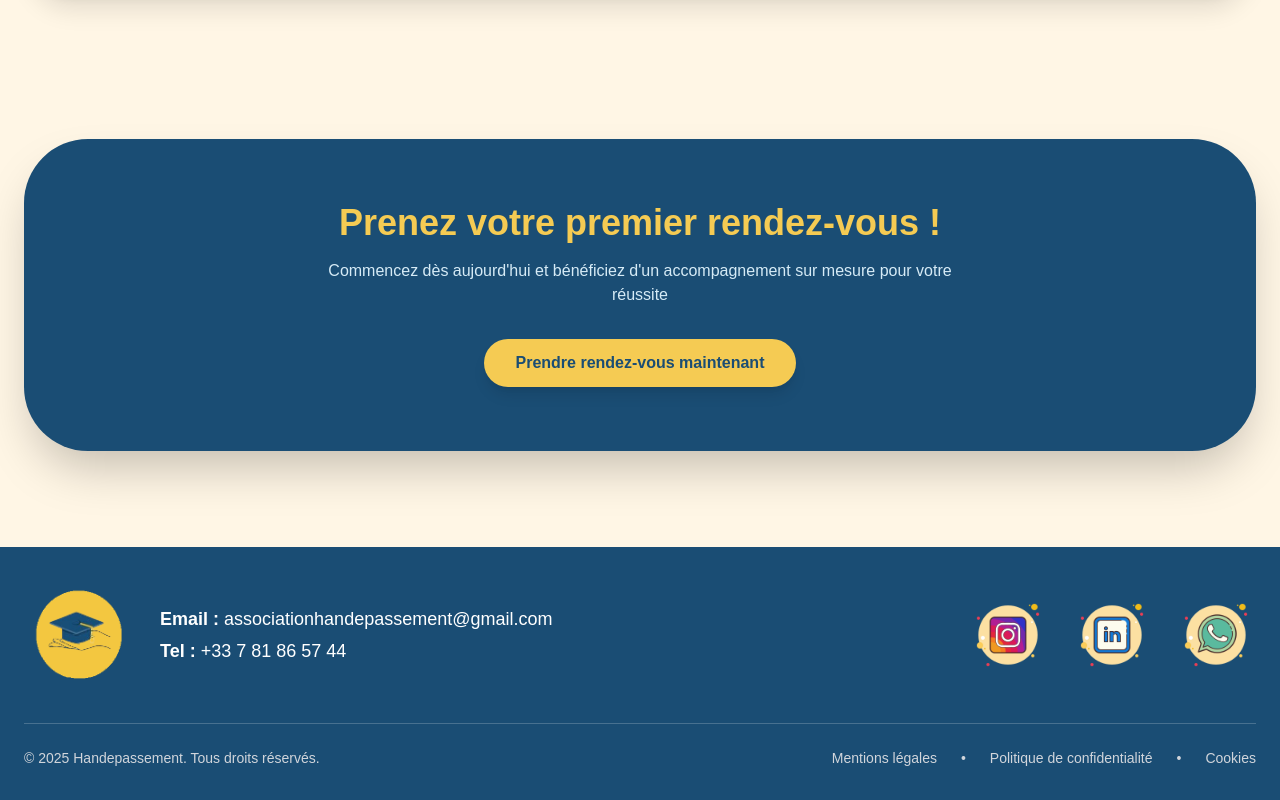
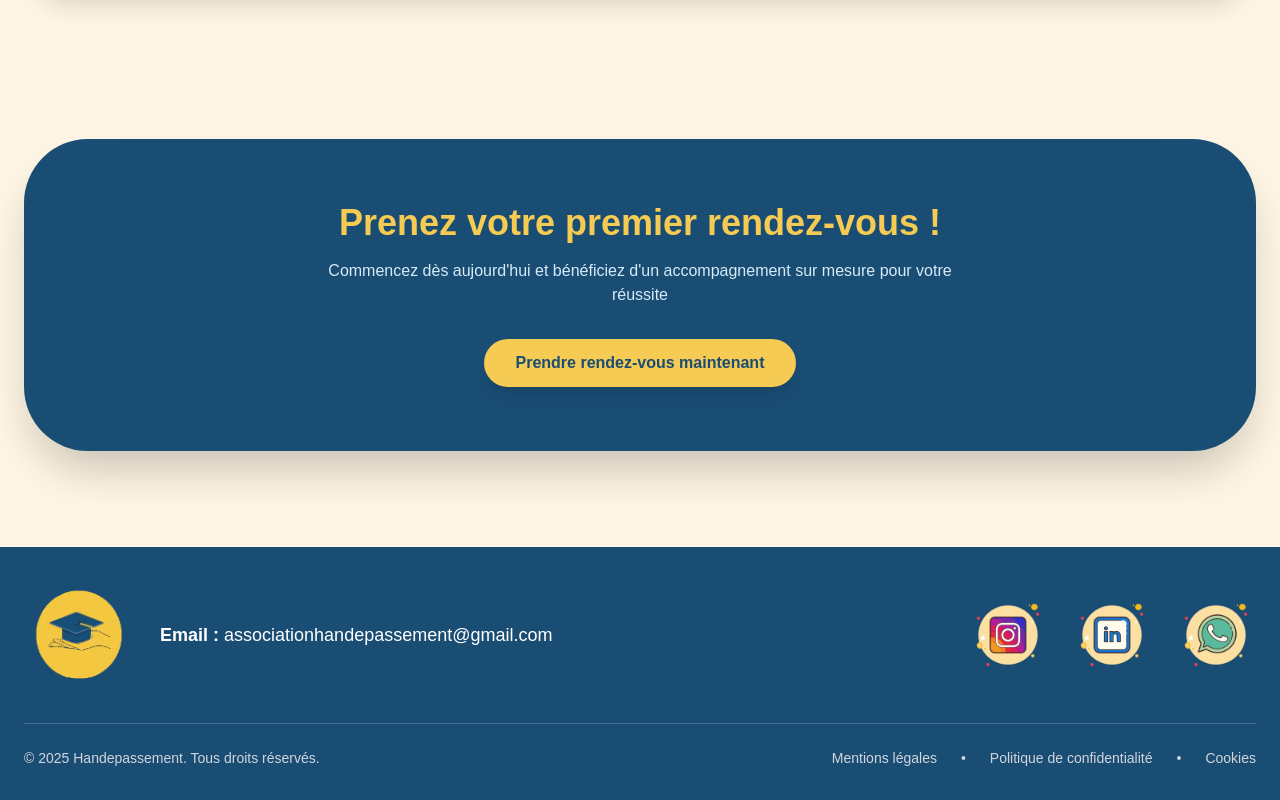
Before and after one commit to Altawn/ing4-handepassement-site-web, a React (Vite) app: page / in a window 1280 px wide. Shown: the part 1960-2760 px from the top of the page. Built offline with nearby package versions, Linux system fonts and the light colour scheme.

Commit message:
new Footer + Updated Home

```diff
--- a/src/App.tsx
+++ b/src/App.tsx
@@ -3,20 +3,16 @@ import Home from './pages/Home'
 import FirstRdv from './pages/FirstRdv'
 import Connexion from './pages/Connexion'
 import Inscription from './pages/Inscription'
-import HeaderMain from './components/HeaderMain'
-import FooterMain from './components/FooterMain'
 
 function App() {
     return (
         <Router>
-            <HeaderMain />
             <Routes>
                 <Route path="/" element={<Home />} />
                 <Route path="/premier-rdv" element={<FirstRdv />} />
                 <Route path="/connexion" element={<Connexion />} />
                 <Route path="/inscription" element={<Inscription />} />
             </Routes>
-            <FooterMain />
         </Router>
     )
 }
--- a/src/components/FooterOther.tsx
+++ b/src/components/FooterOther.tsx
@@ -0,0 +1,61 @@
+import React from 'react';
+import { Link } from 'react-router-dom';
+import logo from '../assets/images/logo-handepassement.png';
+import instagram from '../assets/images/logo-instagram.png';
+import linkedin from '../assets/images/logo-linkedin.png';
+import whatsapp from '../assets/images/logo-whatsapp.png';
+
+const FooterMain: React.FC = () => {
+    return (
+        <footer className="w-full bg-brand text-white py-8 mt-auto">
+            <div className="container mx-auto px-6">
+                {/* Top Section */}
+                <div className="flex flex-col md:flex-row items-center justify-between mb-8 gap-8">
+                    {/* Left: Logo & Contact */}
+                    <div className="flex items-center gap-6">
+                        <img
+                            src={logo}
+                            alt="Handepassement Logo"
+                            className="w-[7rem] h-[7rem]"
+                        />
+                        <div className="flex flex-col gap-1">
+                            <p className="text-lg">
+                                <span className="font-semibold">Email :</span> <a href="mailto:associationhandepassement@gmail.com" className="hover:text-accent transition-colors">associationhandepassement@gmail.com</a>
+                            </p>
+                        </div>
+                    </div>
+
+                    {/* Right: Social Icons */}
+                    <div className="flex items-center gap-6">
+                        <a href="#">
+                            <img src={instagram} alt="Instagram" className="w-[5rem] h-[5rem] object-contain" />
+                        </a>
+                        <a href="#">
+                            <img src={linkedin} alt="LinkedIn" className="w-[5rem] h-[5rem] object-contain" />
+                        </a>
+                        <a href="#">
+                            <img src={whatsapp} alt="WhatsApp" className="w-[5rem] h-[5rem] object-contain" />
+                        </a>
+                    </div>
+                </div>
+
+                {/* Divider */}
+                <div className="border-t border-white/20 my-6"></div>
+
+                {/* Bottom Section */}
+                <div className="flex flex-col md:flex-row items-center justify-between text-sm text-gray-300 gap-4">
+                    <p>© 2025 Handepassement. Tous droits réservés.</p>
+                    <div className="flex items-center gap-6">
+                        <Link to="/mentions-legales" className="hover:text-white transition-colors">Mentions légales</Link>
+                        <span>•</span>
+                        <Link to="/politique-confidentialite" className="hover:text-white transition-colors">Politique de confidentialité</Link>
+                        <span>•</span>
+                        <Link to="/cookies" className="hover:text-white transition-colors">Cookies</Link>
+                    </div>
+                </div>
+            </div>
+        </footer>
+    );
+};
+
+export default FooterMain;
--- a/src/pages/Home.tsx
+++ b/src/pages/Home.tsx
@@ -1,6 +1,8 @@
 import { useEffect, useState } from 'react';
 import { Calendar, Users, BookOpen, Heart, CheckCircle, Eye } from 'lucide-react';
-import heroImage from '../assets/images/image_accueil.jpeg';
+import heroImage from '../assets/images/image-accueil.png';
+import HeaderMain from '../components/HeaderMain'
+import FooterOther from '../components/FooterOther'
 
 function Home() {
     const [showEye, setShowEye] = useState(true);
@@ -44,6 +46,8 @@ function Home() {
     ];
 
     return (
+        <>
+            <HeaderMain />
             <div className="min-h-screen bg-accent-50 font-sans relative">
                 {/* Hero Section */}
                 <section className="bg-brand text-white pt-12 pb-24 px-6 relative overflow-hidden rounded-b-[3rem]">
@@ -152,6 +156,8 @@ function Home() {
                     </button>
                 )}
             </div>
+            <FooterOther />
+        </>
     );
 }
 
```
Also changed, not shown: src/assets/images/image-accueil.png (renamed from src/assets/images/ìmage-accueil.png), src/assets/images/image_accueil.jpeg (deleted). Lines whose indentation alone changed are shown as unchanged.
